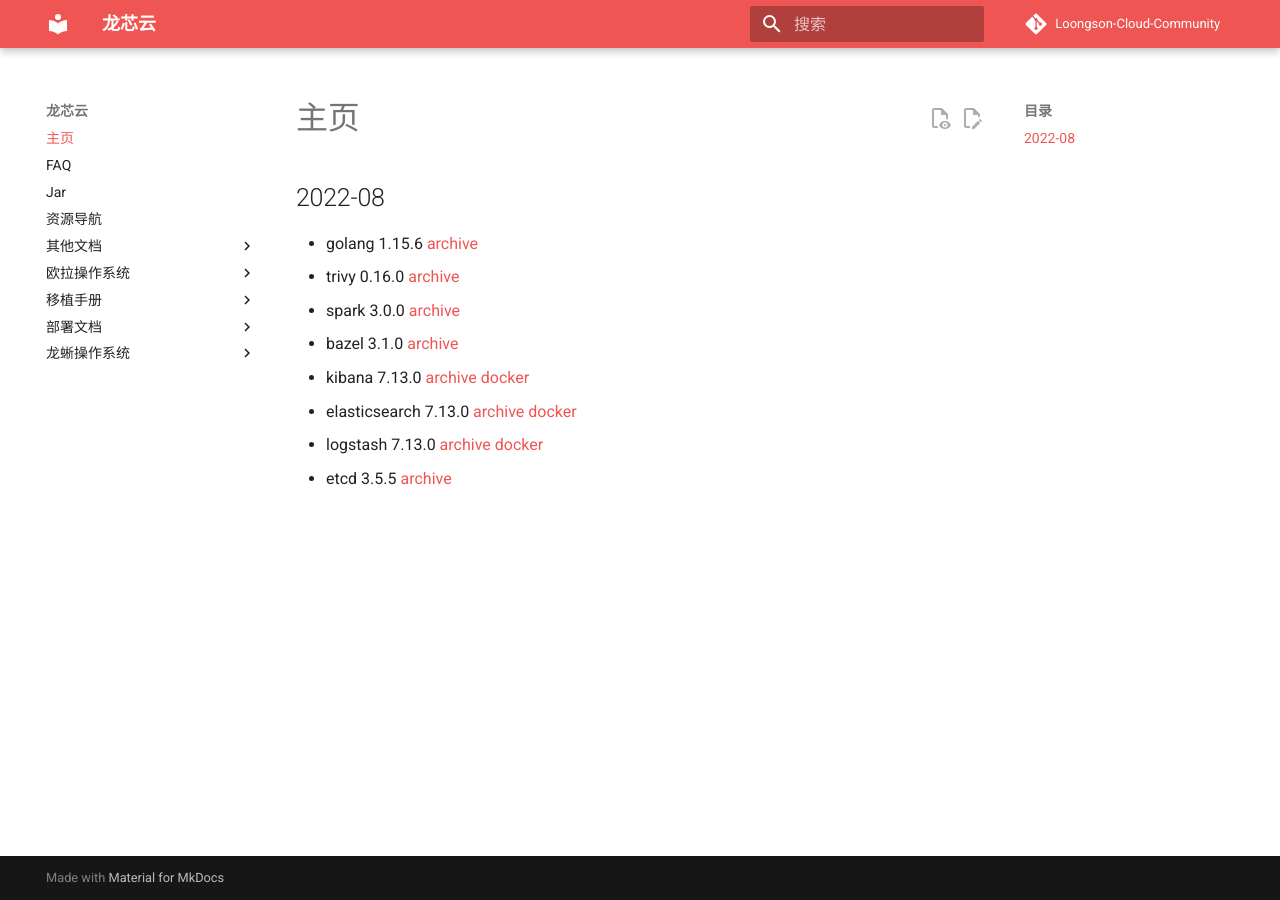
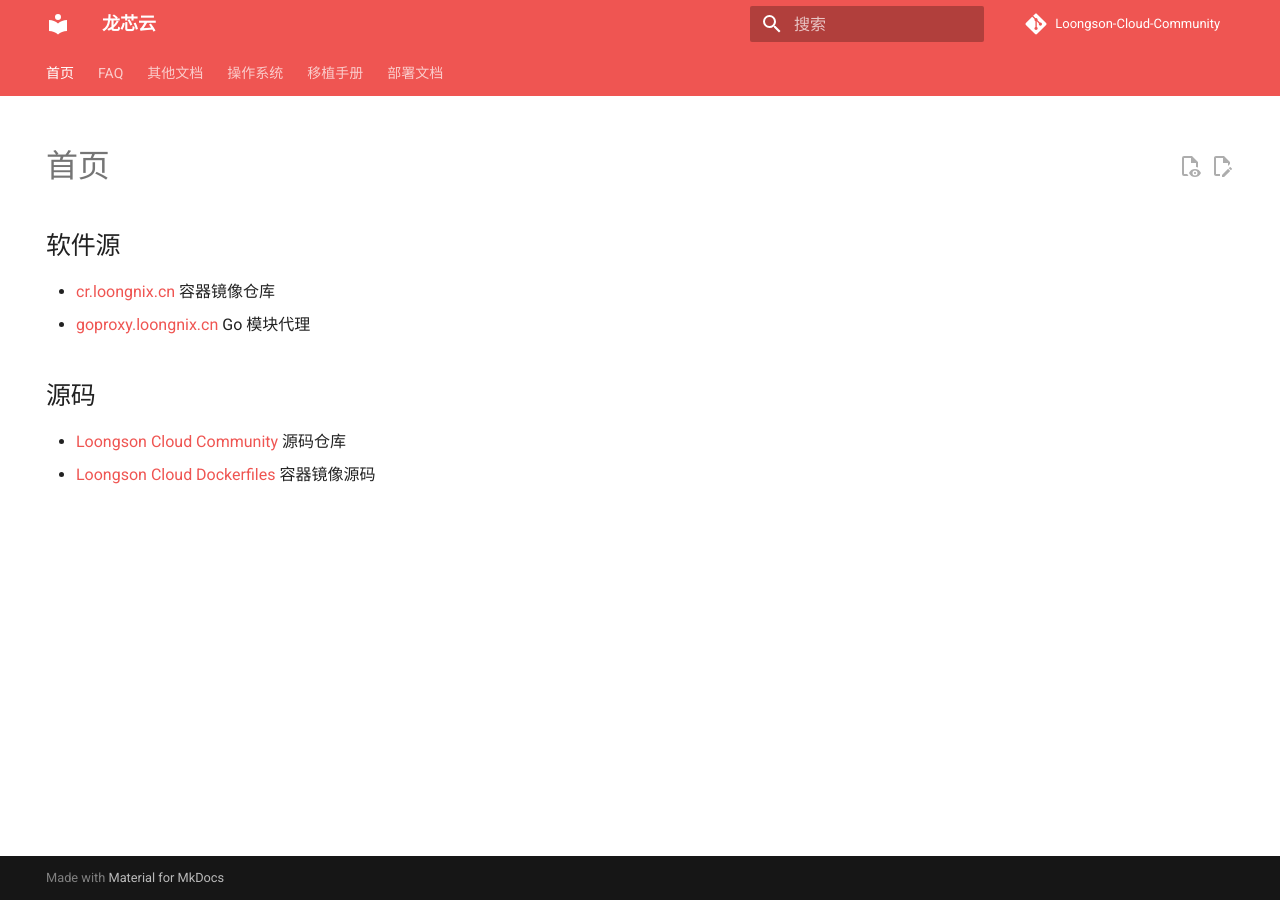
Before and after one commit to Loongson-Cloud-Community/Loongson-Cloud-Community, an MkDocs documentation site: the page built from docs/index.md, in a window 1280 px wide. Built offline with MkDocs 1.6.1 and Material for MkDocs 9.7.7, drawn with Linux system fonts in a browser that asks for light colours; comment, search, counter and statistics services are not loaded.

Commit message:
features: navigation

```diff
--- a/docs/index.md
+++ b/docs/index.md
@@ -1,11 +1,14 @@
-# 主页
+---
+hide:
+    - navigation
+    - toc
+---
+# 首页
 
-## 2022-08
-- golang 1.15.6 [archive](https://github.com/Loongson-Cloud-Community/go/releases/tag/go1.15.6-loongarch64)
-- trivy 0.16.0 [archive](https://github.com/Loongson-Cloud-Community/trivy/releases/tag/v0.16.0)
-- spark 3.0.0 [archive](https://github.com/Loongson-Cloud-Community/spark/releases/tag/v3.0.0)
-- bazel 3.1.0 [archive](https://github.com/Loongson-Cloud-Community/bazel/releases/tag/3.1.0)
-- kibana 7.13.0 [archive](https://github.com/Loongson-Cloud-Community/kibana/releases/download/v7.13.0/kibana-7.13.0-linux-loongarch64.tar.gz) [docker](https://cr.loongnix.cn/repository/library/kibana)
-- elasticsearch 7.13.0 [archive](https://github.com/Loongson-Cloud-Community/elasticsearch/releases/tag/v7.13.0) [docker](https://cr.loongnix.cn/repository/library/elasticsearch)
-- logstash 7.13.0 [archive](https://github.com/Loongson-Cloud-Community/logstash/releases/tag/v7.13.0) [docker](https://cr.loongnix.cn/repository/library/logstash)
-- etcd 3.5.5 [archive](https://github.com/Loongson-Cloud-Community/etcd/releases/tag/v3.5.5)
+## 软件源
+- [cr.loongnix.cn](http://cr.loongnix.cn)  容器镜像仓库
+- [goproxy.loongnix.cn](http://goproxy.loongnix.cn) Go 模块代理
+
+## 源码
+- [Loongson Cloud Community](https://github.com/Loongson-Cloud-Community/) 源码仓库
+- [Loongson Cloud Dockerfiles](https://github.com/Loongson-Cloud-Community/dockerfiles) 容器镜像源码
--- a/mkdocs.yml
+++ b/mkdocs.yml
@@ -8,6 +8,12 @@
     features:
         - content.action.edit
         - content.action.view
+        - navigation.instant
+        - navigation.tracking
+        - navigation.tabs
+        # - navigation.sections
+        - navigation.indexes
+        # - navigation.expand
 
 repo_name: Loongson-Cloud-Community
 repo_url: https://github.com/Loongson-Cloud-Community/Loongson-Cloud-Community
```
Also changed, not shown: docs/sources.md (deleted, +0 -9 lines), docs/其他文档/jar.md (renamed from docs/jar.md), docs/操作系统/欧拉操作系统/faq.md (renamed from docs/欧拉操作系统/faq.md), docs/操作系统/龙蜥操作系统/faq.md (renamed from docs/龙蜥操作系统/faq.md).
